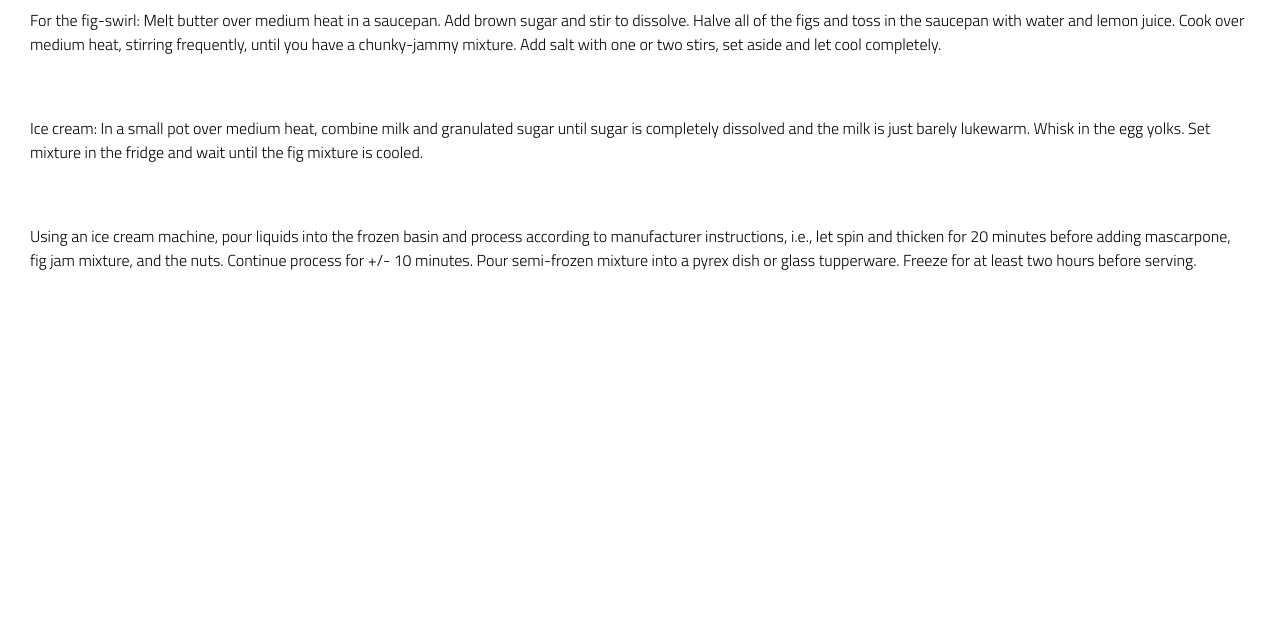
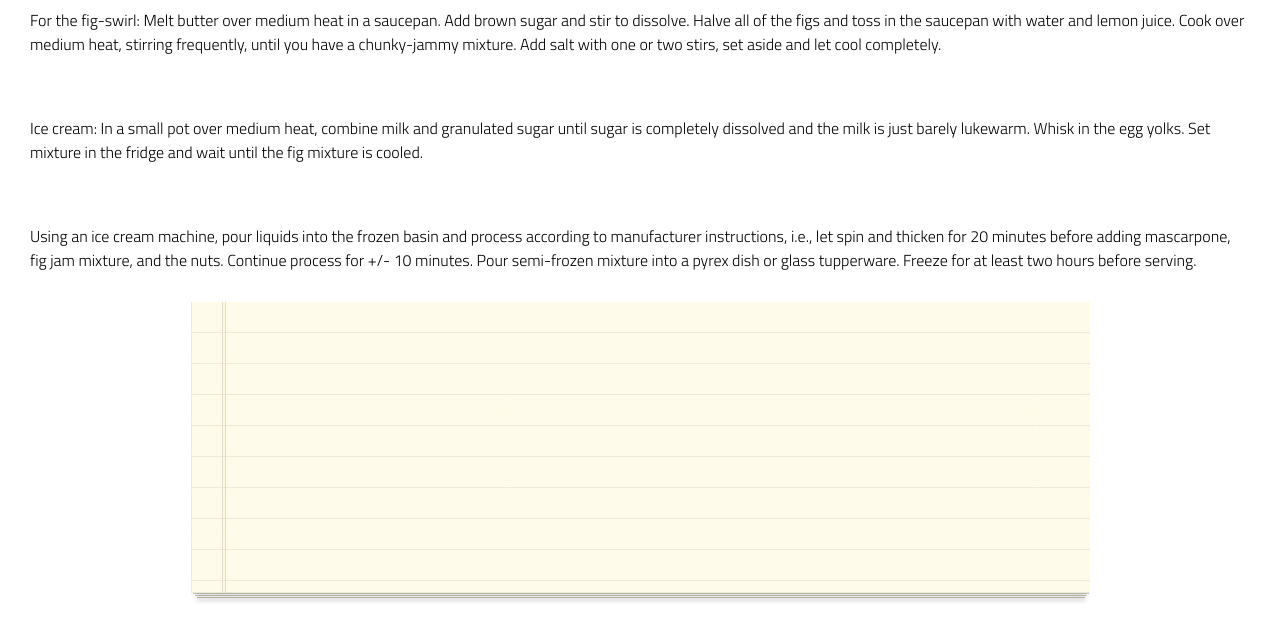
Before and after one commit to karyssa-dandrea/chocolate-pizza, a website: page index.html in a window 1280 px wide. Shown: the part 102-742 px from the top of the page. Drawn offline with Linux system fonts and the light colour scheme.

Commit message:
added notebook paper image for ingredient list

```diff
--- a/index.html
+++ b/index.html
@@ -22,10 +22,10 @@
     </header>
     <main>
         <p>For the fig-swirl: Melt butter over medium heat in a saucepan. Add brown sugar and stir to dissolve. Halve all of the figs and toss in the saucepan with water and lemon juice. Cook over medium heat, stirring frequently, until you have a chunky-jammy mixture. Add salt with one or two stirs, set aside and let cool completely.</p>
+        <p>Ice cream: In a small pot over medium heat, combine milk and granulated sugar until sugar is completely dissolved and the milk is just barely lukewarm. Whisk in the egg yolks. Set mixture in the fridge and wait until the fig mixture is cooled.</p>
+        <p>Using an ice cream machine, pour liquids into the frozen basin and process according to manufacturer instructions, i.e., let spin and thicken for 20 minutes before adding mascarpone, fig jam mixture, and the nuts. Continue process for +/- 10 minutes. Pour semi-frozen mixture into a pyrex dish or glass tupperware. Freeze for at least two hours before serving.</p>
 
-        <p>Ice cream: In a small pot over medium heat, combine milk and granulated sugar until sugar is completely dissolved and the milk is just barely lukewarm. Whisk in the egg yolks. Set mixture in the fridge and wait until the fig mixture is cooled.</p>
-
-        <p>Using an ice cream machine, pour liquids into the frozen basin and process according to manufacturer instructions, i.e., let spin and thicken for 20 minutes before adding mascarpone, fig jam mixture, and the nuts. Continue process for +/- 10 minutes. Pour semi-frozen mixture into a pyrex dish or glass tupperware. Freeze for at least two hours before serving.</p>
+        <img src="assets/list-bg.png" alt="list paper">
     </main>
     <footer>
     </footer>
```
Also changed, not shown: assets/list-bg.png (added).
